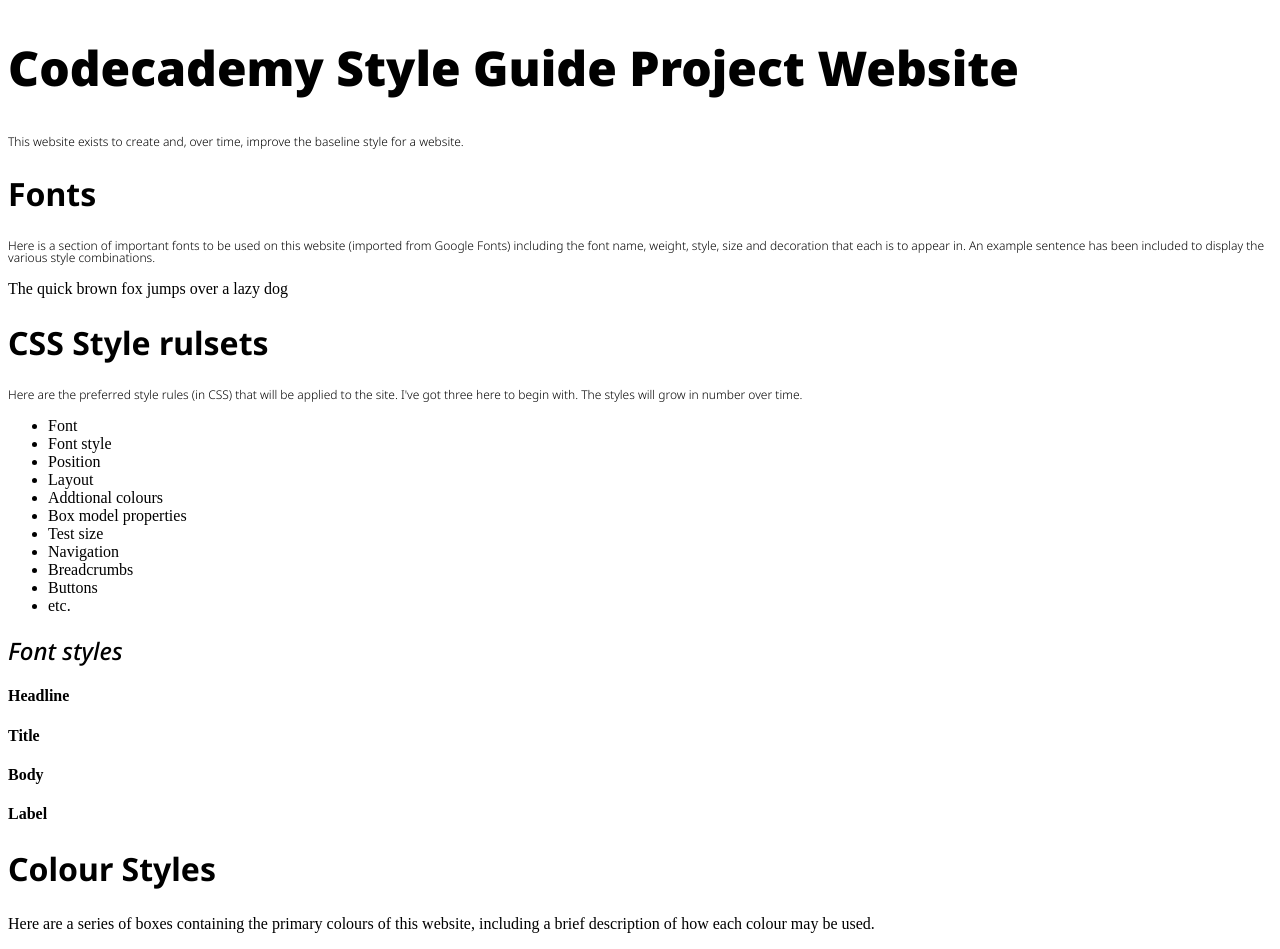
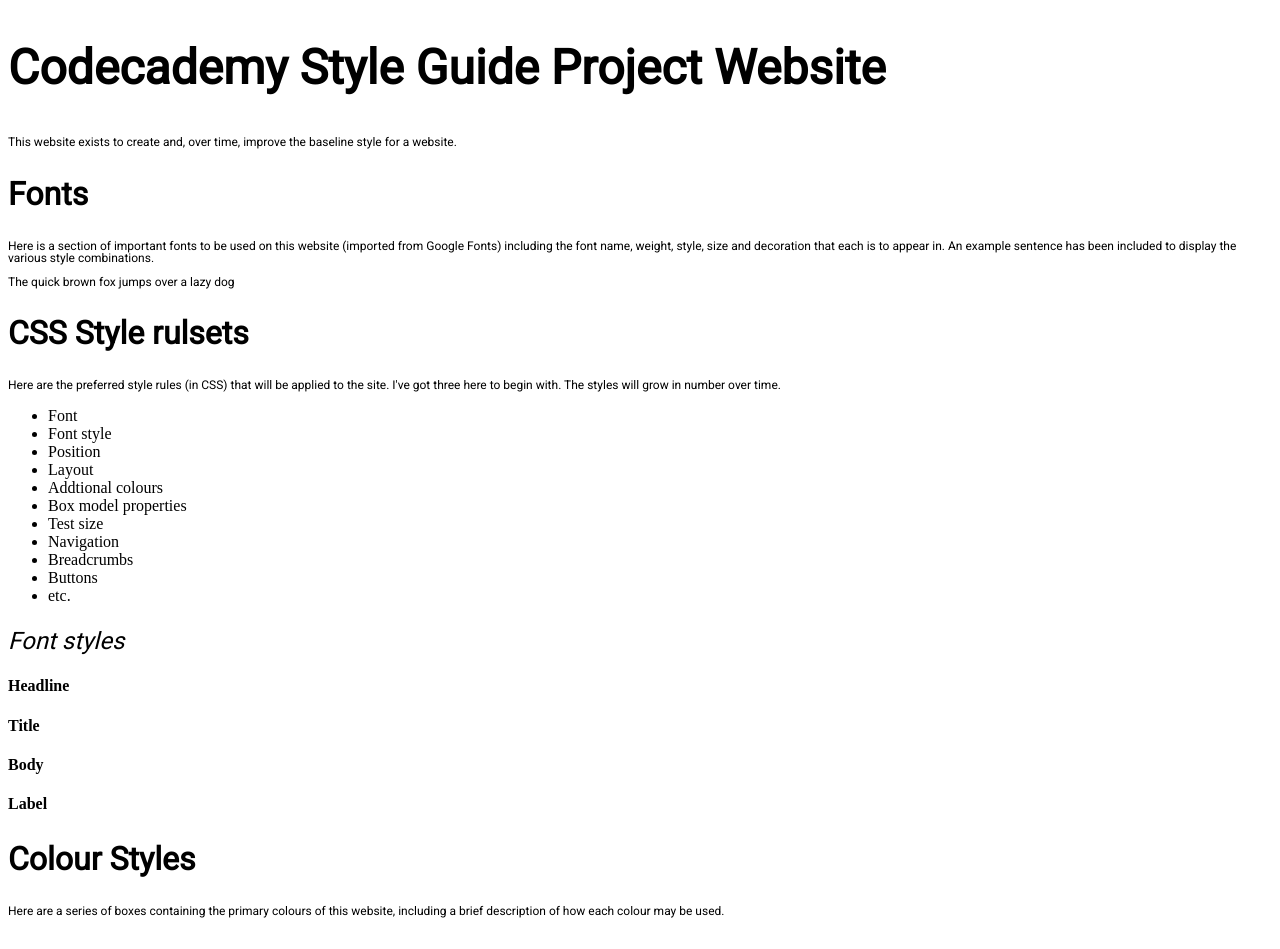
Before and after one commit to matthewrockell/codecademystyleguide, a plain HTML site: page index.html in a window 1280 px wide. Drawn offline with Linux system fonts and the light colour scheme.

Commit message:
update styles, fonts and rule sets for the project

```diff
--- a/index.html
+++ b/index.html
@@ -5,21 +5,19 @@
   <meta name="viewport" content="width=device-width, initial-scale=1.0" />
   <title>Codecademy Style Guide Project Website</title>
   <link href='/style.css' rel='stylesheet'>
-  <link rel="preconnect" href="https://fonts.googleapis.com">
-  <link rel="preconnect" href="https://fonts.gstatic.com" crossorigin>
-  <link href="https://fonts.googleapis.com/css2?family=Noto+Sans:ital,wght@0,100..900;1,100..900&display=swap" rel="stylesheet">
+  <link href="https://fonts.googleapis.com/css2?family=Roboto" rel="stylesheet">
 </head>
 <body>
-  <h1 class="headline">Codecademy Style Guide Project Website</h1>
-    <p class="body">This website exists to create and, over time, improve the baseline style for a website.</p>
+  <h1>Codecademy Style Guide Project Website</h1>
+    <p>This website exists to create and, over time, improve the baseline style for a website.</p>
 
-  <h2 class="title">Fonts</h2>
-    <p class="body">Here is a section of important fonts to be used on this website (imported from Google Fonts) including the font name, weight, style, size and decoration that each is to appear in. An example sentence has been included to display the various style combinations.</p>
+  <h2>Fonts</h2>
+    <p>Here is a section of important fonts to be used on this website (imported from Google Fonts) including the font name, weight, style, size and decoration that each is to appear in. An example sentence has been included to display the various style combinations.</p>
 
     <p>The quick brown fox jumps over a lazy dog</p>
 
-  <h2 class="title">CSS Style rulsets</h2>
-    <p class="body">Here are the preferred style rules (in CSS) that will be applied to the site. I've got three here to begin with. The styles will grow in number over time. </p>
+  <h2>CSS Style rulsets</h2>
+    <p>Here are the preferred style rules (in CSS) that will be applied to the site. I've got three here to begin with. The styles will grow in number over time. </p>
 
     <ul>
       <li>Font</li>
@@ -35,13 +33,13 @@
       <li>etc.</li>
     </ul>
 
-    <h3 class="subtitle">Font styles</h3>
+    <h3>Font styles</h3>
       <h4>Headline</h4>
       <h4>Title</h4>
       <h4>Body</h4>
       <h4>Label</h4>
 
-  <h2 class="title">Colour Styles</h2>
+  <h2>Colour Styles</h2>
     <p>Here are a series of boxes containing the primary colours of this website, including a brief description of how each colour may be used.</p>
 
 
--- a/style.css
+++ b/style.css
@@ -1,57 +1,43 @@
 /* Font styles */
 
-.headline {
-  font-family: "Noto Sans", sans-serif;
-  font-optical-sizing: auto;
+h1 {
+  font-family: "Roboto", sans-serif;
   font-size: 48px;
   font-weight: 900;
   font-style: normal;
-  font-variation-settings:
-    "wdth" 100;
   line-height: 1.5em;
   }
 
-.title {
-    font-family: "Noto Sans", sans-serif;
-    font-optical-sizing: auto;
+h2 {
+  font-family: "Roboto", sans-serif;
   font-size: 32px;
   font-weight: 700;
   font-style: normal;
-    font-variation-settings:
-      "wdth" 100;
   line-height: 1.2em;
   }
 
-  .subtitle {
-    font-family: "Noto Sans", sans-serif;
-    font-optical-sizing: auto;
+h3 {
+  font-family: "Roboto", sans-serif;
   font-size: 24px;
   font-weight: 500;
   font-style: italic;
-    font-variation-settings:
-      "wdth" 100;
   line-height: 1em;
   }
 
-  .body {
-    font-family: "Noto Sans", sans-serif;
-    font-optical-sizing: auto;
+p {
+  font-family: "Roboto", sans-serif;
   font-size: 12px;
   font-weight: 300;
   font-style: normal;
-    font-variation-settings:
-      "wdth" 100;
   line-height: 1em;
   }
 
 .label {
-    font-family: "Noto Sans", sans-serif;
-    font-optical-sizing: auto;
+  font-family: "Roboto", sans-serif;
   font-size: 10px;
   font-weight: 100;
   font-style: normal;
-    font-variation-settings:
-      "wdth" 100;
   line-height: 1em;
   }
+
 /* Add styles here */
```
Lines whose indentation alone changed are shown as unchanged.
